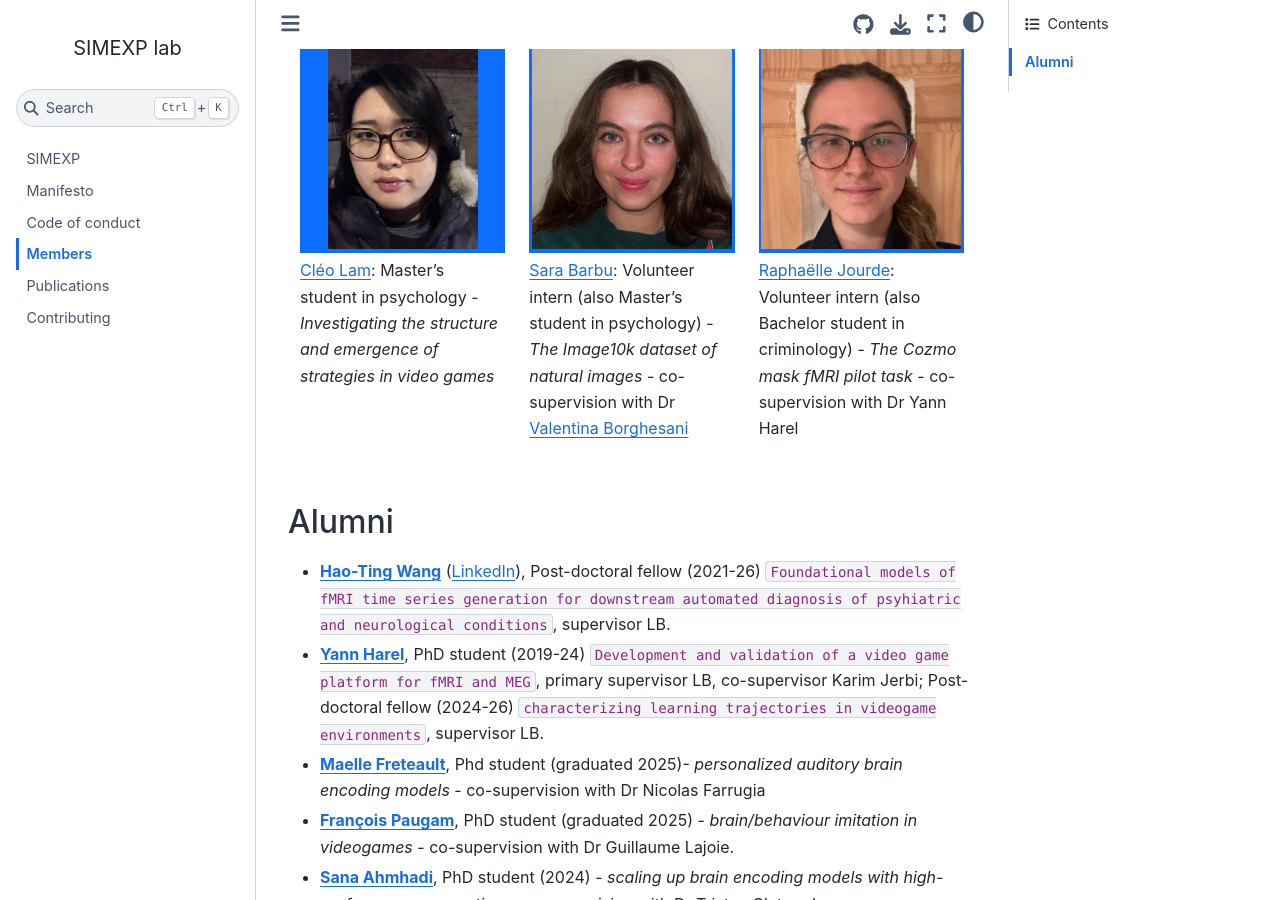
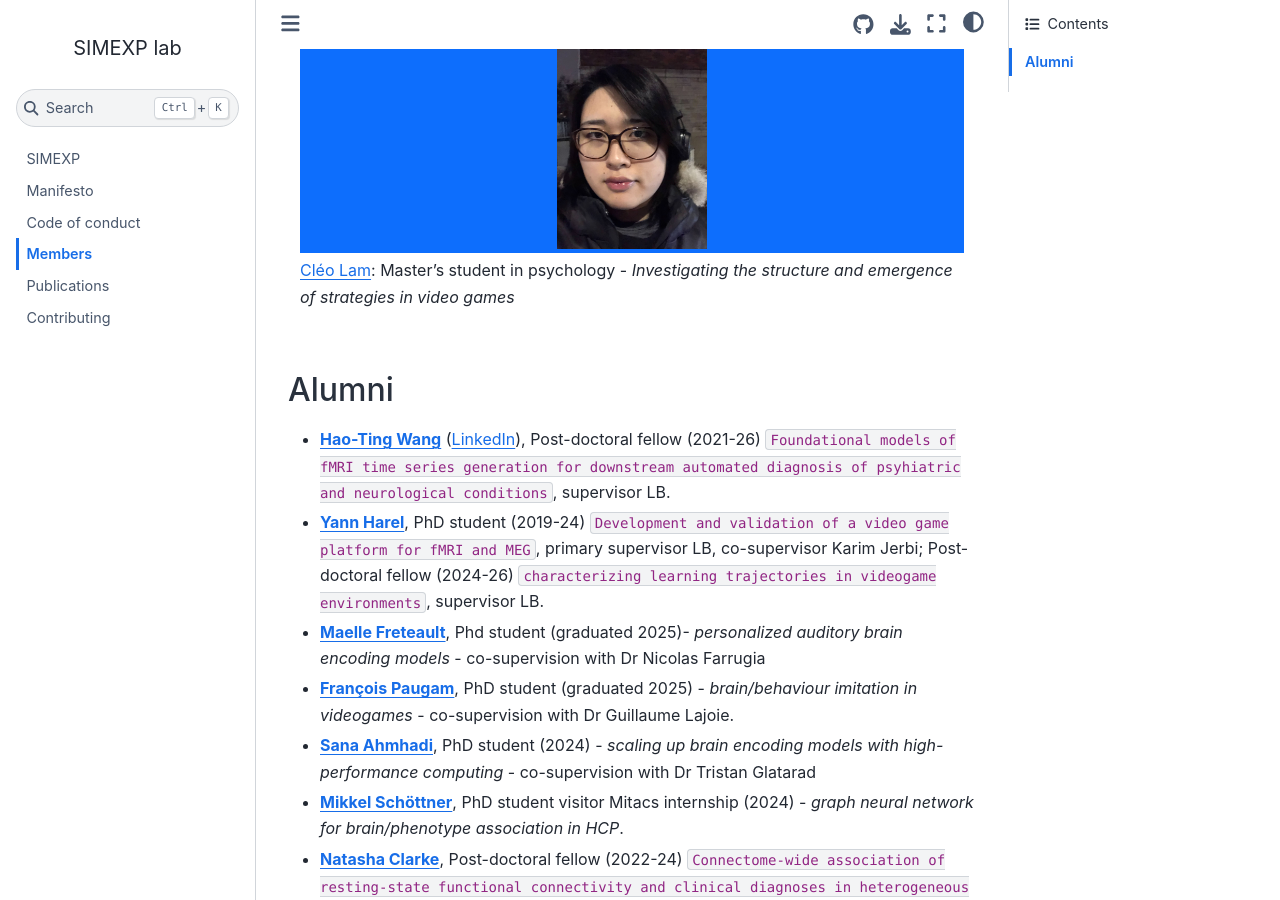
Before and after one commit to SIMEXP/simexp.github.io, a Jupyter Book: the page built from content/members.md, in a window 1280 px wide and 900 px high, scrolled down 1251 px. Built offline with Jupyter Book 1.0.4 settings and Sphinx 7.4.7 and the Sphinx Book theme 1.1.4, drawn with Linux system fonts in a browser that asks for light colours.

Commit message:
Remove Sara Barbu and Raphaëlle Jourde from members (#54)
Both volunteer internships have ended.

Co-authored-by: Claude Opus 5 <noreply@anthropic.com>

````diff
--- a/content/members.md
+++ b/content/members.md
@@ -122,26 +122,6 @@
 [Cléo Lam](https://github.com/cleode5a7): Master's student in psychology -  _Investigating the structure and emergence of strategies in video games_
 :::
 
-:::{grid-item}
-```{image} ../images/profile_sara.jpg
-:alt: profile
-:class: bg-primary mb-1
-:height: 200px
-:align: center
-```
-[Sara Barbu](https://github.com/SaraBarbu): Volunteer intern (also Master's student in psychology) - _The Image10k dataset of natural images_ - co-supervision with Dr [Valentina Borghesani](https://valentina.borghesani.org/)
-:::
-
-:::{grid-item}
-```{image} ../images/profile_raphaelle.jpg
-:alt: profile
-:class: bg-primary mb-1
-:height: 200px
-:align: center
-```
-[Raphaëlle Jourde](https://www.linkedin.com/in/raphaelle-jourde-76623b317/?originalSubdomain=ca): Volunteer intern (also Bachelor student in criminology) - _The Cozmo mask fMRI pilot task_ - co-supervision with Dr Yann Harel
-:::
-
 ::::
 
 ## Alumni
````
